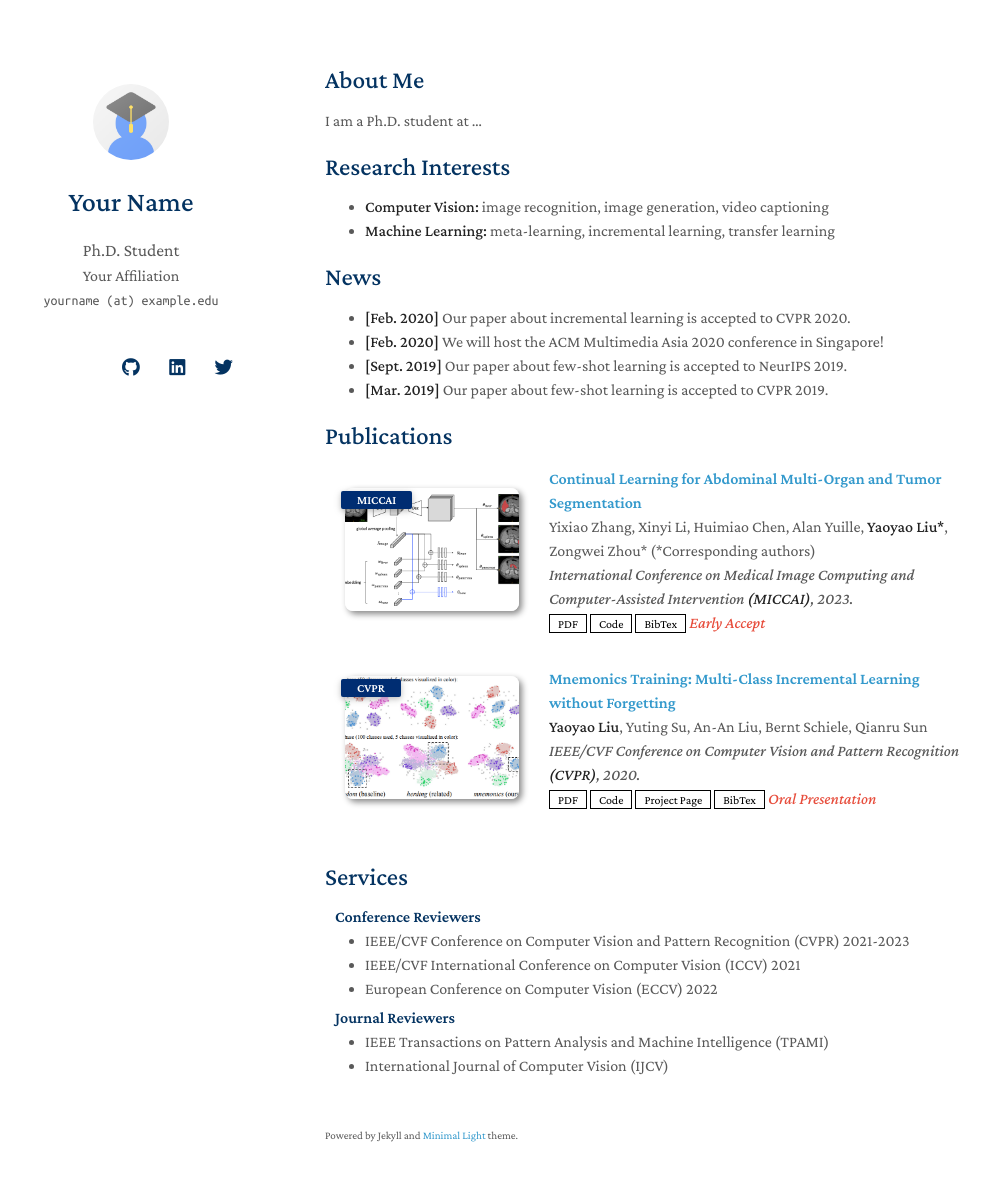
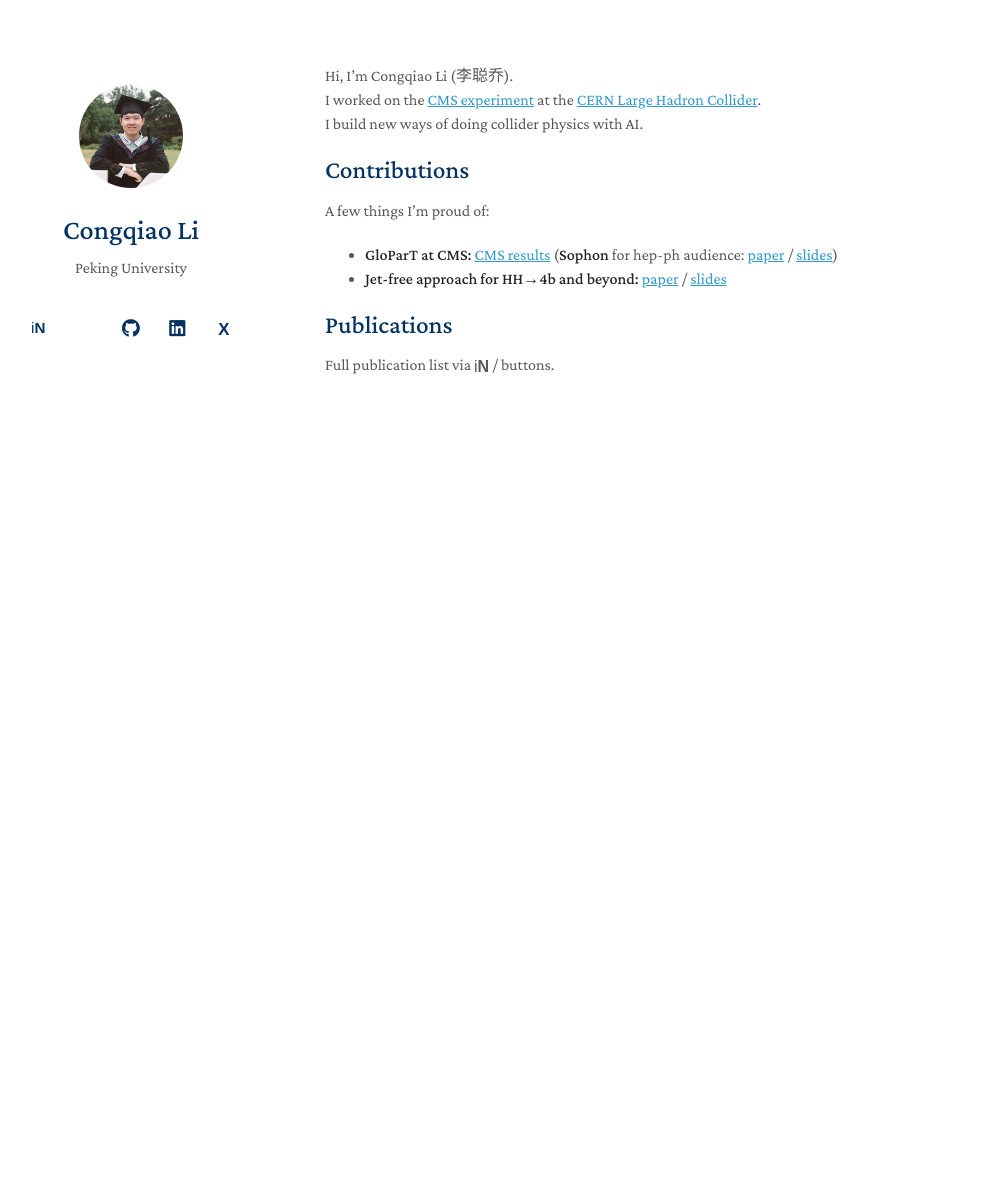
Before and after one commit to colizz/colizz.github.io, a Jekyll site: the page built from index.md, in a window 1280 px wide and 1216 px high. Shown: the top 1181 px of the window, without its empty margins (145-1135 px from the left). Built offline with Jekyll 4.4.1, drawn with Linux system fonts in a browser that asks for light colours; nearby versions of some CDN libraries; a style sheet for code colours, icons or effects is not loaded; our own code applies the rules of GitHub Pages for plain Markdown files.

Commit message:
Update personal homepage

```diff
--- a/_config.yml
+++ b/_config.yml
@@ -1,32 +1,32 @@
 # Basic Information
-title: Your Name
-position: Ph.D. Student
-affiliation: Your Affiliation
-email: yourname (at) example.edu
+title: Congqiao Li
+affiliation: Peking University
+affiliation_link: https://www.pku.edu.cn/
+tagline: Worked on the CMS experiment at the CERN Large Hadron Collider
 
 # Search Engine Optimization (SEO)
 # The following information is used to improve the website traffic from search engines, e.g., Google.
-keywords: minimal light
-description: The Minimal Light is a simple and elegant jekyll theme for academic personal homepage.
-canonical: https://minimal-light-theme.yliu.me/
+keywords: Congqiao Li, CMS experiment, CERN, LHC, AI, particle physics
+description: Congqiao Li works on the CMS experiment at the CERN Large Hadron Collider and explores AI for particle physics.
+canonical: https://colizz.github.io/
 
 # Links
 # If you don't need one of them, you may delete the corresponding line.
-google_scholar: https://scholar.google.com/
-cv_link: assets/files/curriculum_vitae.pdf
-github_link: https://github.com/
-linkedin: https://www.linkedin.com/
-twitter: https://twitter.com/
+google_scholar: https://scholar.google.com/citations?user=Sz6eCEMAAAAJ
+inspirehep: https://inspirehep.net/authors/1746235?ui-citation-summary=true
+github_link: https://github.com/colizz
+linkedin: https://www.linkedin.com/in/congqiao-li-pku/
+twitter: https://x.com/congqiao_li
 
 # Images (e.g., your profile picture and your website's favicon)
 # "favicon" and "favicon_dark" are used for the light and dark modes, respectively.
-avatar: ./assets/img/avatar.png
+avatar: ./assets/img/profile.jpeg
 favicon: ./assets/img/favicon.png
 favicon_dark: ./assets/img/favicon-dark.png
 
 # Footnote
 # You may use the option to disable the footnote, "Powered by Jekyll and Minimal Light theme."
-enable_footnote: true
+enable_footnote: false
 
 # Auto Dark Mode
 # You may use the option to disable the automatic dark theme
--- a/_layouts/homepage.html
+++ b/_layouts/homepage.html
@@ -50,25 +50,29 @@
         <br>
         {% endif %}
         {% if site.affiliation %}
-        <a href="{{ site.affiliation_link }}" rel="noopener"><autocolor>{{ site.affiliation }}</autocolor></a>
+        <a class="header-text-link" href="{{ site.affiliation_link }}" rel="noopener"><autocolor>{{ site.affiliation }}</autocolor></a>
         <br>
         {% endif %}
+        {% comment %}
+        {% if site.tagline %}
+        <tagline><autocolor>Worked on the </autocolor><a class="header-text-link" href="https://cms.cern/" rel="noopener"><autocolor>CMS experiment</autocolor></a><autocolor> at the </autocolor><a class="header-text-link" href="https://home.cern/science/accelerators/large-hadron-collider/" rel="noopener"><autocolor>CERN Large Hadron Collider</autocolor></a></tagline>
+        <br>
+        {% endif %}
+        {% endcomment %}
         {% if site.email %}
         <email>{{ site.email }}</email>
         {% endif %}
 
-        <br>
-        <br>
         <div class="social-icons">
+        {% if site.inspirehep %}
+        <a style="margin: 0 5px 0 0" href="{{ site.inspirehep }}">
+          <span class="inspire-icon" aria-label="INSPIRE">iN</span>
+        </a>
+        {% endif %}
+
         {% if site.google_scholar %}
         <a style="margin: 0 5px 0 0" href="{{ site.google_scholar }}">
           <i class="ai ai-google-scholar" style="font-size:1.2rem"></i>
-        </a>
-        {% endif %}
-
-        {% if site.cv_link %}
-        <a style="margin: 0 5px 0 0" href="{{ site.cv_link }}">
-          <i class="ai ai-cv" style="font-size:1.3rem;"></i>
         </a>
         {% endif %}
 
@@ -86,7 +90,7 @@
 
         {% if site.twitter %}
         <a style="margin: 0 0 0 0" href="{{ site.twitter }}">
-          <i class="fab fa-twitter"></i>
+          <span class="x-icon" aria-label="X">X</span>
         </a>
         {% endif %}
         </div>
--- a/_sass/minimal-light-no-dark-mode.scss
+++ b/_sass/minimal-light-no-dark-mode.scss
@@ -1,6 +1,10 @@
 .pub-row {
   display: flex;
   align-items: center;}
+
+.social-icons {
+  margin-top: 1.0rem;
+}
 
 .social-icons a{
   display:inline-block;
@@ -32,6 +36,34 @@
         background: #337ab7;
       }
      */
+
+.x-icon {
+  display: inline-block;
+  font-family: Arial, Helvetica, sans-serif;
+  font-size: 1.05rem;
+  font-weight: 700;
+  line-height: 1;
+  transform: translateY(-0.03rem);
+}
+
+.inspire-icon {
+  display: inline-block;
+  font-family: Arial, Helvetica, sans-serif;
+  font-size: 0.95rem;
+  font-weight: 700;
+  letter-spacing: 0;
+  line-height: 1;
+  vertical-align: 0.08em;
+}
+
+.inspire-icon::first-letter {
+  font-weight: 500;
+}
+
+.inline-icon {
+  font-size: 1em;
+  vertical-align: -0.08em;
+}
 
 .icon-button{
   background-color:white;
@@ -84,6 +116,17 @@
 email {
     font-size: 14px;
     font-family: "Ubuntu Mono";
+}
+
+tagline {
+    display: inline-block;
+    font-size: 0.95rem;
+    line-height: 1.35;
+    margin-top: 0.35rem;
+}
+
+.zh-name {
+    font-family: STFangsong, FangSong, "FangSong SC", "Songti SC", SimSun, serif;
 }
 
 .icon-button i{
@@ -212,13 +255,29 @@ h1 {
   font-size:28px;
 }
 
+header h1 {
+  margin-bottom: 10px;
+}
+
 a {
   color:#39c;
-  text-decoration:none;
+  text-decoration:underline;
 }
 
 a:hover {
   color:#069;
+}
+
+a.image,
+.social-icons a {
+  text-decoration:none;
+}
+
+.header-text-link,
+.header-text-link:hover,
+.header-text-link:visited {
+  color: inherit;
+  text-decoration:none;
 }
 
 a small {
--- a/_sass/minimal-light.scss
+++ b/_sass/minimal-light.scss
@@ -1,6 +1,10 @@
 .pub-row {
   display: flex;
   align-items: center;}
+
+.social-icons {
+  margin-top: 1.0rem;
+}
 
 .social-icons a{
   display:inline-block;
@@ -55,6 +59,34 @@
     */
 }
 
+.x-icon {
+  display: inline-block;
+  font-family: Arial, Helvetica, sans-serif;
+  font-size: 1.05rem;
+  font-weight: 700;
+  line-height: 1;
+  transform: translateY(-0.03rem);
+}
+
+.inspire-icon {
+  display: inline-block;
+  font-family: Arial, Helvetica, sans-serif;
+  font-size: 0.95rem;
+  font-weight: 700;
+  letter-spacing: 0;
+  line-height: 1;
+  vertical-align: 0.08em;
+}
+
+.inspire-icon::first-letter {
+  font-weight: 500;
+}
+
+.inline-icon {
+  font-size: 1em;
+  vertical-align: -0.08em;
+}
+
 .icon-button{
   background-color:white;
   border-radius:3.6rem;
@@ -106,6 +138,17 @@
 email {
     font-size: 14px;
     font-family: "Ubuntu Mono";
+}
+
+tagline {
+    display: inline-block;
+    font-size: 0.95rem;
+    line-height: 1.35;
+    margin-top: 0.35rem;
+}
+
+.zh-name {
+    font-family: STFangsong, FangSong, "FangSong SC", "Songti SC", SimSun, serif;
 }
 
 .icon-button i{
@@ -269,13 +312,29 @@ h1 {
   font-size:28px;
 }
 
+header h1 {
+  margin-bottom: 10px;
+}
+
 a {
   color:#39c;
-  text-decoration:none;
+  text-decoration:underline;
 }
 
 a:hover {
   color:#069;
+}
+
+a.image,
+.social-icons a {
+  text-decoration:none;
+}
+
+.header-text-link,
+.header-text-link:hover,
+.header-text-link:visited {
+  color: inherit;
+  text-decoration:none;
 }
 
 @media (prefers-color-scheme: dark) {
--- a/index.md
+++ b/index.md
@@ -2,22 +2,17 @@
 layout: homepage
 ---
 
-## About Me
+Hi, I'm Congqiao Li (<span class="zh-name">李聪乔</span>).<br>
+I worked on the [CMS experiment](https://cms.cern/) at the [CERN Large Hadron Collider](https://home.cern/science/accelerators/large-hadron-collider/).<br>
+I build new ways of doing collider physics with AI.
 
-I am a Ph.D. student at ...
+## Contributions
 
-## Research Interests
+A few things I'm proud of:
 
-- **Computer Vision:** image recognition, image generation, video captioning
-- **Machine Learning:** meta-learning, incremental learning, transfer learning
+- **GloParT at CMS:** [CMS results]() (**Sophon** for hep-ph audience: [paper](https://arxiv.org/abs/2405.12972) / [slides](https://agenda.infn.it/event/37093/contributions/235009))
+- **Jet-free approach for HH→4b and beyond:** [paper](https://arxiv.org/abs/2508.15048) / [slides](https://indico.cern.ch/event/1399335/contributions/6384808)
 
-## News
+## Publications
 
-- **[Feb. 2020]** Our paper about incremental learning is accepted to CVPR 2020.
-- **[Feb. 2020]** We will host the ACM Multimedia Asia 2020 conference in Singapore!
-- **[Sept. 2019]** Our paper about few-shot learning is accepted to NeurIPS 2019.
-- **[Mar. 2019]** Our paper about few-shot learning is accepted to CVPR 2019.
-
-{% include_relative _includes/publications.md %}
-
-{% include_relative _includes/services.md %}
+Full publication list via <span class="inspire-icon inline-icon" aria-label="INSPIRE">iN</span> / <i class="ai ai-google-scholar inline-icon"></i> buttons.
```
Also changed, not shown: assets/img/profile.jpeg (added), 1 other file.
